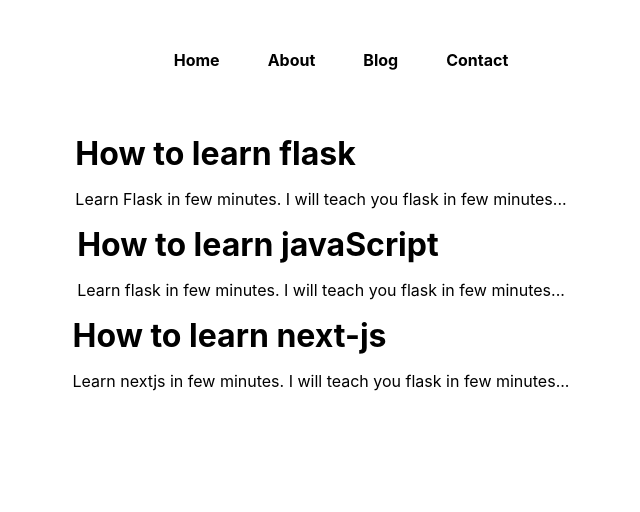
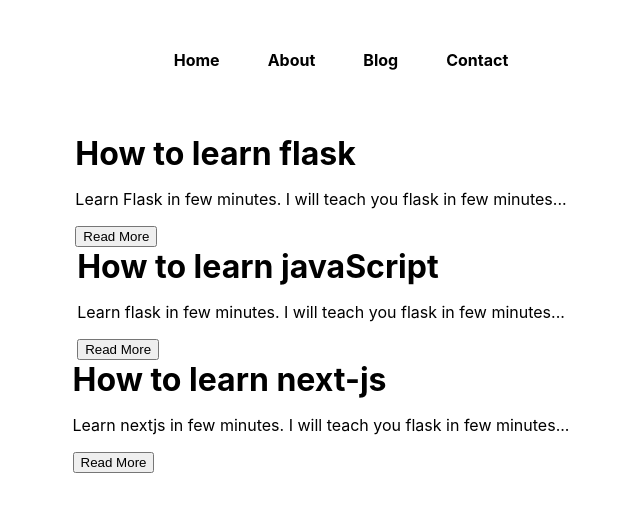
Before and after one commit to yeshwantthota/hunting-coder, a Next.js app: page /blog in a window 1280 px wide. Shown: the top 512 px of the page, without its empty margins (319-959 px from the left). Built offline with nearby package versions, Linux system fonts and the light colour scheme.

Commit message:
styling fixes

```diff
--- a/pages/blog.js
+++ b/pages/blog.js
@@ -17,6 +17,9 @@ const Blog = (props) => {
               <p className={styles.blogitemp}>
                 {blogitem.metadesc.substr(0, 140)}...
               </p>
+              <Link href={`/blogpost/${blogitem.slug}`}>
+                <button className={styles.btn}>Read More</button>
+              </Link>
             </div>
           );
         })}
```
